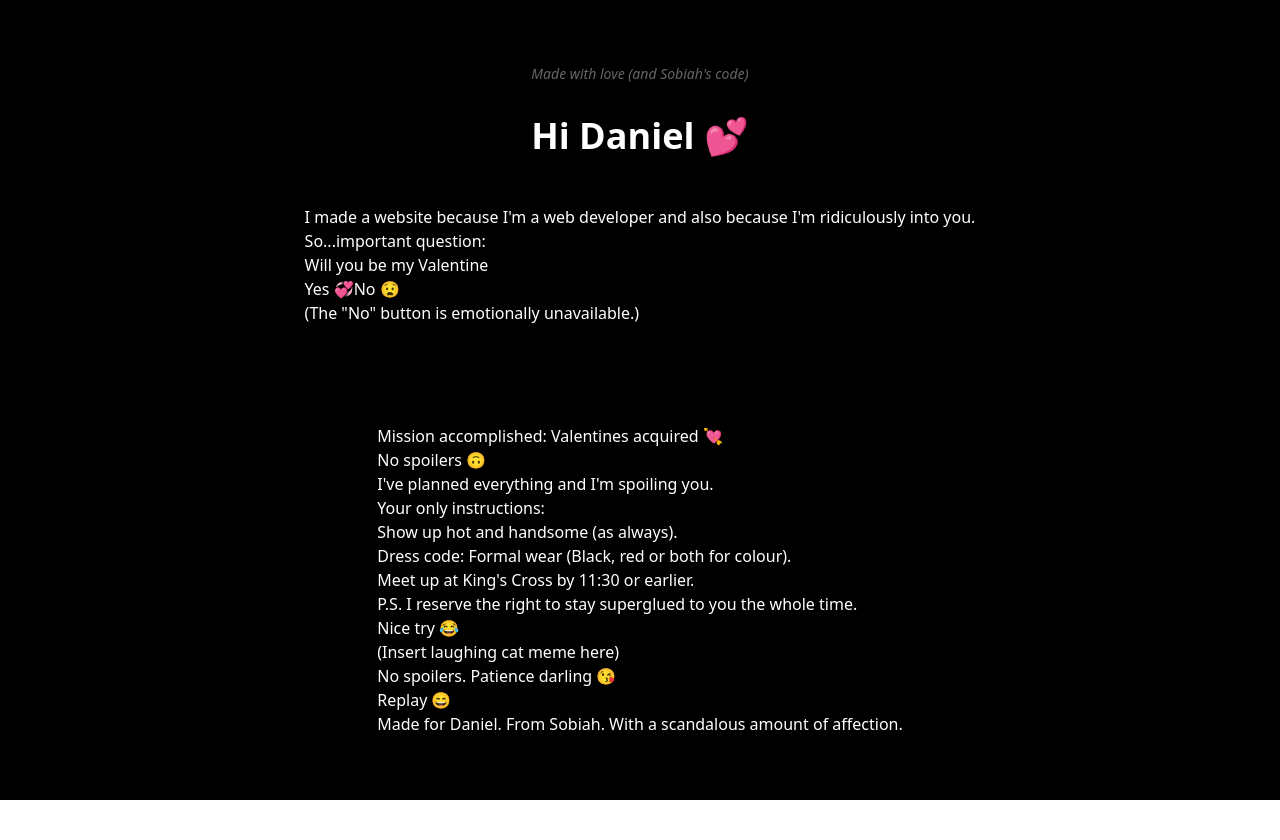
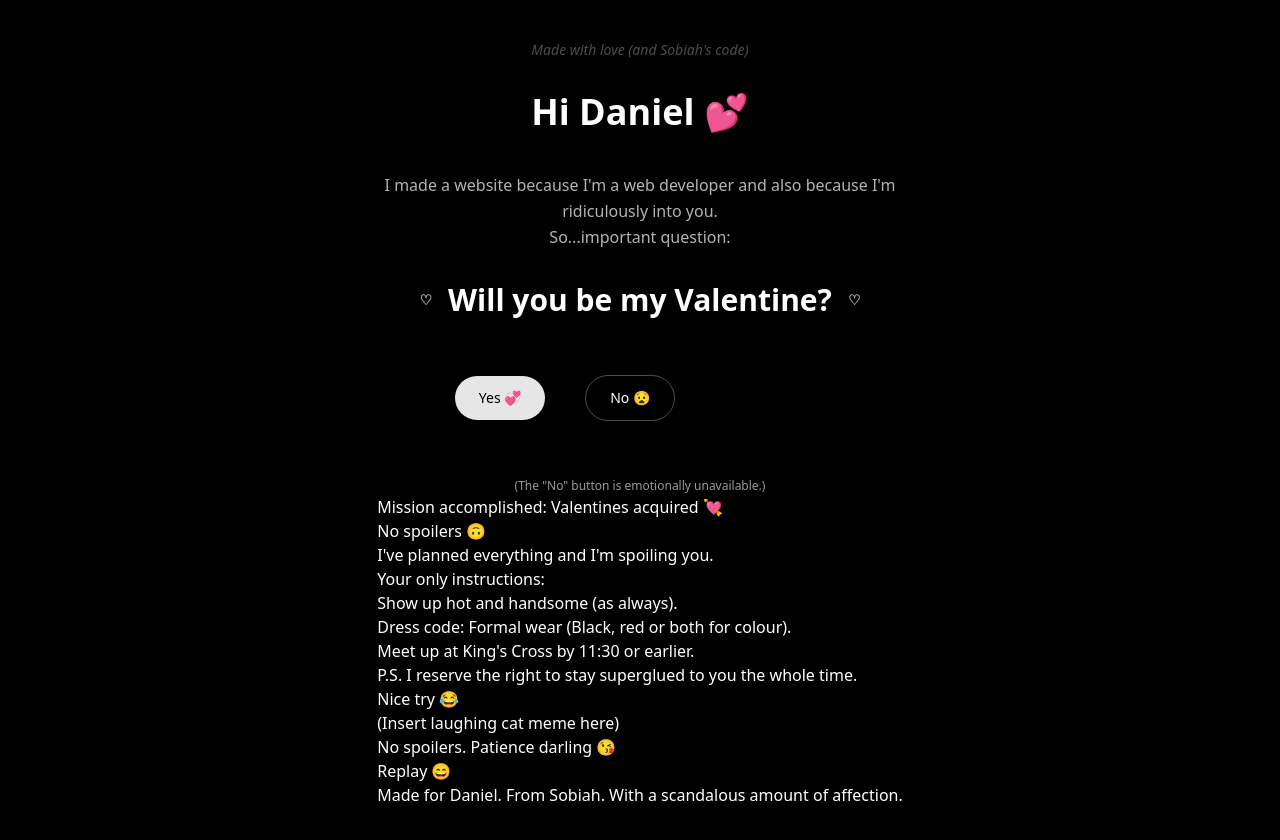
Before and after one commit to SobiahSelvarajah/ss-be-my-valentine, a Next.js app: page / in a window 1280 px wide. Shown: the top 840 px of the page. Before the commit the page ends 800 px from the top, so only its background shows below. Built offline with nearby package versions, Linux system fonts and the light colour scheme.

Commit message:
page.js: required styling and functionality added to ask state section

```diff
--- a/src/app/page.js
+++ b/src/app/page.js
@@ -1,6 +1,6 @@
 "use client";
 
-import { useState } from "react";
+import { useState, useMemo } from "react";
 
 
 export default function Page() {
@@ -8,8 +8,36 @@ export default function Page() {
   const boyfriendName = "Daniel";
   const girlfriendName = "Sobiah";
 
+  // initial ask state
+  const [ initialStage, setInitialStage ] = useState("ask");
+  // No button behaviour
+  const [ noIndex, setNoIndex ] = useState(0);
+  const [ noOffset, setNoOffset ] = useState({ x:0, y:0 });
+
+  const noResponses = useMemo(
+    () => [
+      "No 😧",
+      "Nope nope 🙂‍↔️",
+      "Wait--",
+      "Hold up boo boo ✋",
+      "Think this through mister 🤨",
+      "Be serious 🧐",
+      "Not an option 😘",
+      "Okay but...yes right?"
+    ],
+    []
+  );
+
+  function dodgeNo() {
+    const x = Math.floor(Math.random() * 120) - 60;
+    const y = Math.floor(Math.random() * 90) - 45;
+    setNoOffset({ x, y });
+    setNoIndex( (i) => (i+1) % noResponses.length );
+  };
+
   return(
-    <main className="min-h-screen grid place-items-center px-6 py-10 bg-black text-white">
+    <main className="min-h-screen grid place-items-center
+                     px-6 py-10 bg-black text-white">
 
       {/* ======================================== */}
       {/*              HEADER / INTRO              */}
@@ -17,7 +45,7 @@ export default function Page() {
       <header
         className="w-full max-w-xl text-center space-y-8"
       >
-        <p className="text-sm italic text-white/40">
+        <p className="text-sm italic text-white/30">
           Made with love (and {girlfriendName}'s code)
         </p>
         <h1 className="text-3xl sm:text-4xl font-semibold">
@@ -29,21 +57,56 @@ export default function Page() {
       {/*            ASK (initial) STATE           */}
       {/*      conditionally shown and hidden      */}
       {/* ======================================== */}
-      <section id="ask-state">
-        <p>
+      {initialStage === "ask" && (
+        <section className="max-w-xl mx-auto mt-10
+                            text-center space-y-8">
+          <p className="text-white/70 leading-relaxed ">
             I made a website because I'm a
             web developer and also because
             I'm ridiculously into you.
             <br/>
             So...important question:
           </p>
-        <h2>Will you be my Valentine</h2>
-        <div>
-          <button type="button">Yes 💞</button>
-          <button type="button">No 😧</button>
+          <h2 className="text-2xl sm:text-3xl font-semibold
+                         inline-flex items-center gap-4
+                         justify-center">
+            <span className="text-sm opacity-70">♡</span>
+            <span>Will you be my Valentine?</span>
+            <span className="text-sm opacity-70">♡</span>
+          </h2>
+          <div className="relative h-24 flex justify-center
+                          items-center">
+            <button
+              type="button"
+              onClick={() => setInitialStage("yes")}
+              className="px-6 py-3 rounded-full text-sm
+                         font-medium bg-white/90
+                         text-black hover:bg-white
+                         transition"
+            >
+              Yes 💞
+            </button>
+            <div className="relative w-[240px] h-16 ml-6 sm:ml-10">
+              <button
+                type="button"
+                onMouseEnter={dodgeNo}
+                onClick={dodgeNo}
+                className="absolute left-0 top-1/2 -translate-y-1/2
+                           px-6 py-3 rounded-full text-sm font-medium
+                           border border-white/30 text-white
+                           transition-transform"
+                style={{ transform: `translate(${noOffset.x}px, ${noOffset.y}px)` }}
+              >
+                {noResponses[noIndex]}
+              </button>
             </div>
-        <p>(The "No" button is emotionally unavailable.)</p>
+          </div>
+          <p className="text-xs text-white/60">
+            (The "No" button is emotionally unavailable.)
+          </p>
         </section>
+      )}
+
 
       <hr/>
 
```
Lines whose indentation alone changed are shown as unchanged.
